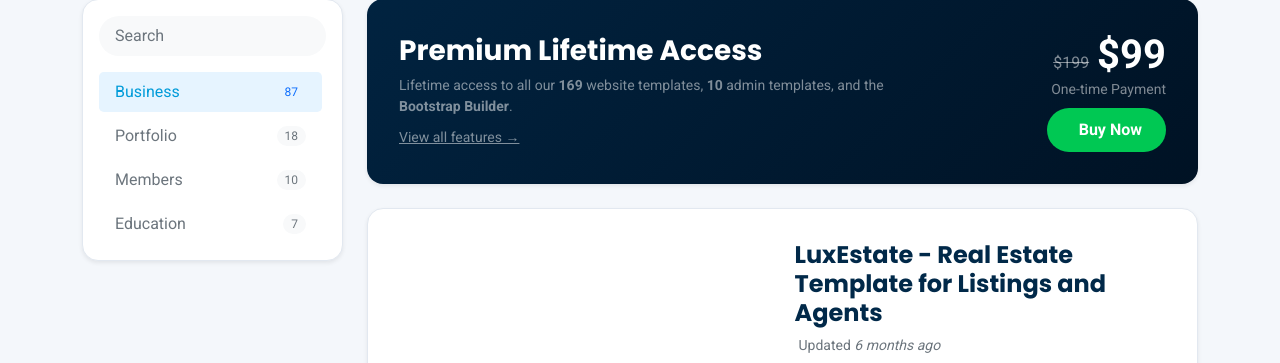
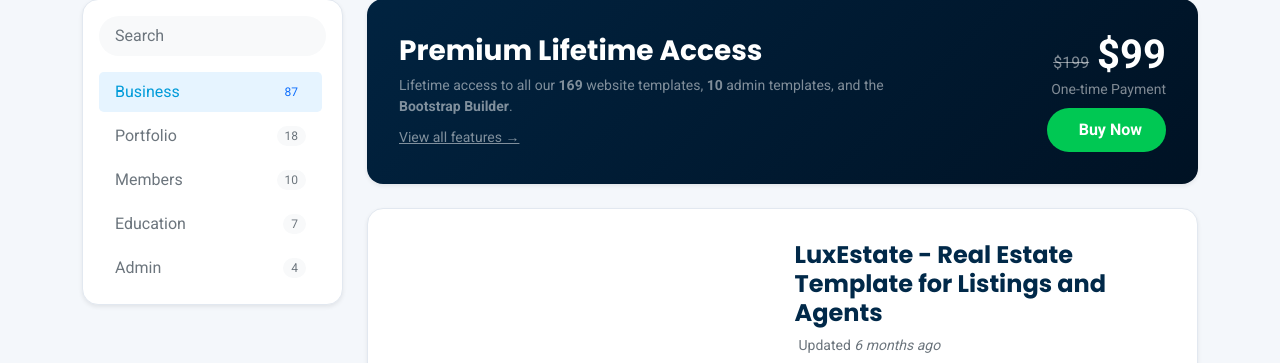
Before and after one commit to msolorzano3429-creator/GRUPODIEZ, a Django app: page / in a window 1280 px wide. Shown: the part 101-464 px from the top of the page. Run offline with Django 5.2, Linux system fonts and the light colour scheme; some libraries are stand-ins or nearby versions.

Commit message:
Update home.html

```diff
--- a/Core/templates/Core/home.html
+++ b/Core/templates/Core/home.html
@@ -249,6 +249,13 @@
               <span class="fw-medium">Education</span>
               <span class="badge rounded-pill bg-light text-muted fw-normal px-2 py-1">7</span>
             </a>
+            <a href="{% url 'admin' %}" class="category-item d-flex justify-content-between align-items-center text-decoration-none px-3 py-2 rounded-3 text-secondary">
+              <span class="fw-medium">
+                          Admin
+              </span>
+              <span class="badge rounded-pill bg-light text-muted fw-normal px-2 py-1">4
+              </span>
+            </a>
 
           </div>
         </div>
```
